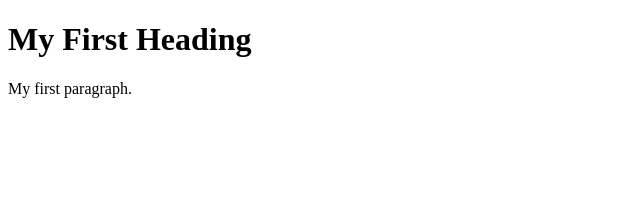
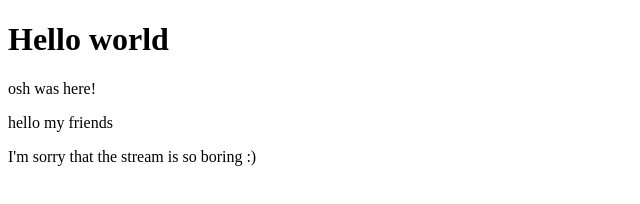
Before and after one commit to oshdev-test/osh-was-here, a plain HTML site: page public/index.html in a window 1280 px wide. Shown: the whole page, without its empty margins (0-640 px from the left). Drawn offline with Linux system fonts and the light colour scheme.

Commit message:
Update index.html

```diff
--- a/public/index.html
+++ b/public/index.html
@@ -1,9 +1,9 @@
-<!DOCTYPE html>
+<!doctype html>
 <html>
 <body>
-
-<h1>My First Heading</h1>
-<p>My first paragraph.</p>
-
+  <h1>Hello world</h1>
+  <p>osh was here!</p>
+  <p>hello my friends</p>
+  <p>I'm sorry that the stream is so boring :)</p>
 </body>
 </html>
```
